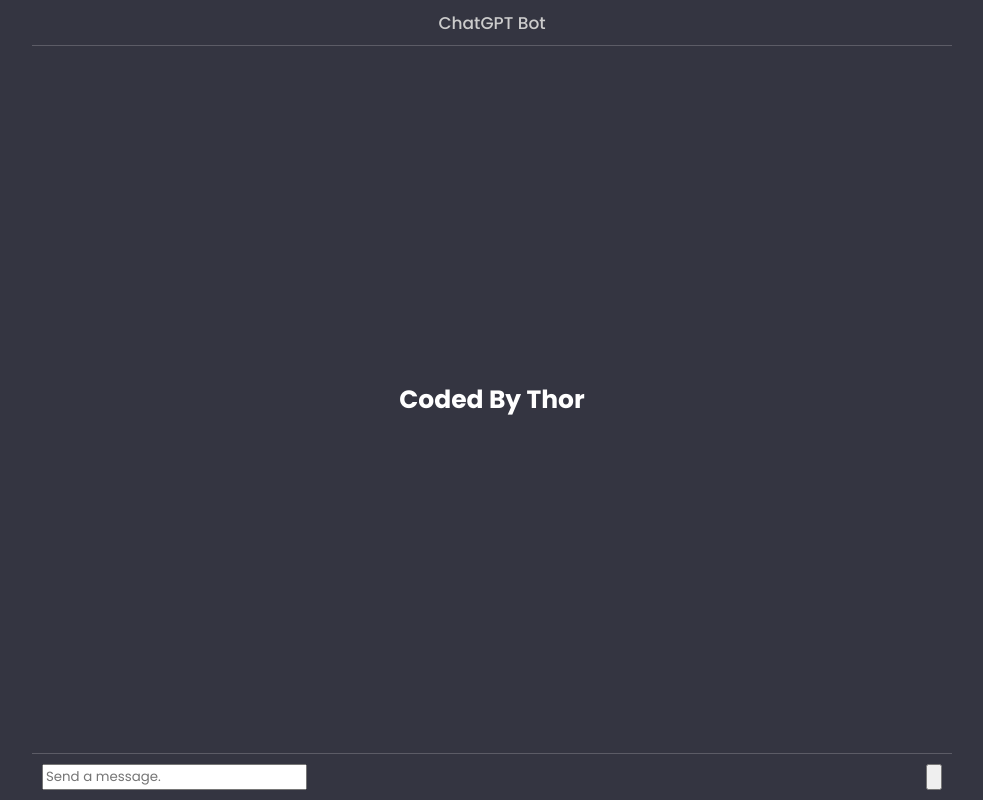
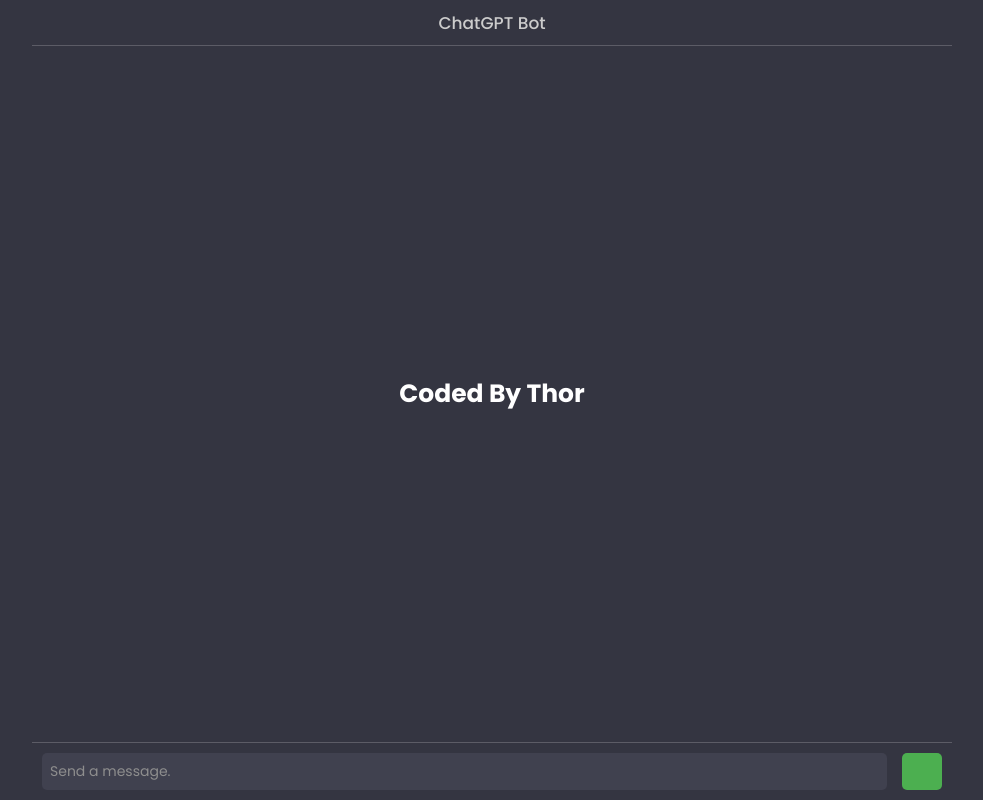
Before and after one commit to thorcamara/ChatGPT_bot, a plain HTML site: page index.html in a window 1280 px wide. Shown: the whole page, without its empty margins (148-1131 px from the left). Drawn offline with Linux system fonts and the light colour scheme.

Commit message:
Styled user-input and send-button

```diff
--- a/style.css
+++ b/style.css
@@ -61,3 +61,34 @@
   position: sticky;
   bottom: 0;
 }
+
+#user-input {
+  background-color: #40414f;
+  color: #fff;
+  border: none;
+  outline: none;
+  padding: 8px;
+  flex: 9;
+  font-size: 14px;
+  font-weight: 400;
+  border-radius: 5px;
+}
+
+#user-input::placeholder {
+  color: #8e8e8e;
+  font-weight: 400;
+}
+
+#send-button {
+  display: flex;
+  align-items: center;
+  justify-content: center;
+  padding: 8px 20px;
+  border: none;
+  border-radius: 5px;
+  background-color: #4caf50;
+  color: #fff;
+  cursor: pointer;
+  margin-left: 15px;
+  transition: all 0.3s ease;
+}
```
